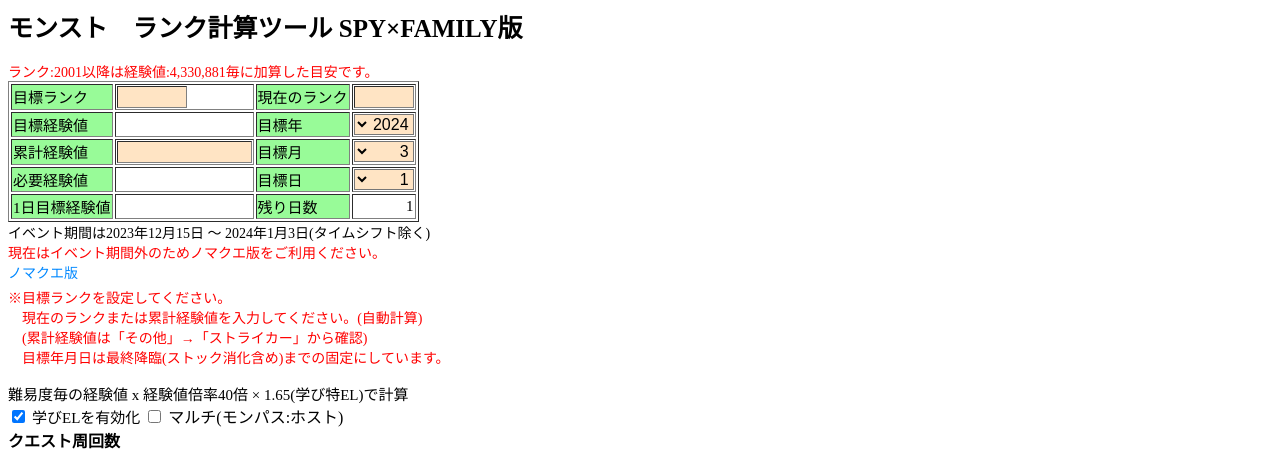
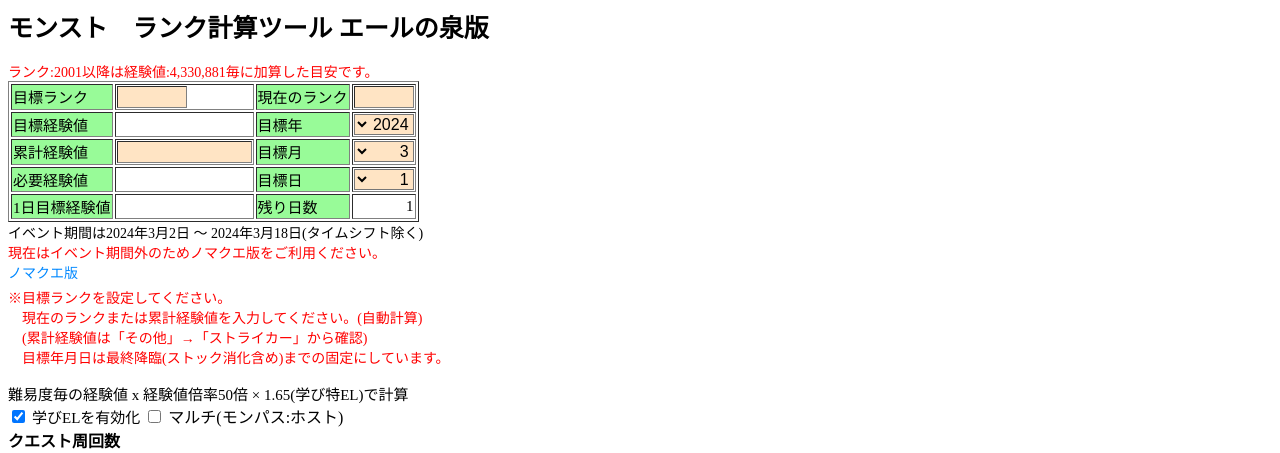
Before and after one commit to ishikoro1994/monsuto_rank_tool_sp, a plain HTML site: page docs/index.html in a window 1280 px wide. Shown: the top 453 px of the page. Drawn offline with nearby package versions, Linux system fonts and the light colour scheme.

Commit message:
エールの泉

```diff
--- a/docs/index.html
+++ b/docs/index.html
@@ -79,7 +79,7 @@
         </style>
     </head>
     <body>
-        <h1 id="head_title">モンスト　ランク計算ツール SPY×FAMILY版</h1>
+        <h1 id="head_title">モンスト　ランク計算ツール エールの泉版</h1>
         <label id="update_msg"></label>
         <label id="over_rank_msg"></label>
         <table border="1" id="main_info">
--- a/docs/js/rank_tool.js
+++ b/docs/js/rank_tool.js
@@ -8,7 +8,7 @@ var baseExp = 0;
 var lapInfoList = [];
 var wakuwaku = 0; // 現在選択されている学び
 const DEFAULT_EXP = 66000;
-const COLLABO_MAG = 40;
+const EVENT_MAG = 50;
 const WAKUWAKU_MANABI = 1.6;
 const WAKUWAKU_MANABI_EL = 1.65;
 const BASE_EXP = 2200;
@@ -50,7 +50,7 @@ $(document).ready(function() {
     var d = new $.Deferred();
 
     wakuwaku = WAKUWAKU_MANABI_EL
-    let baseExpTxt = '難易度毎の経験値 x 経験値倍率40倍 × 1.65(学び特EL)で計算';
+    let baseExpTxt = '難易度毎の経験値 x 経験値倍率' + EVENT_MAG.toString() + '倍 × 1.65(学び特EL)で計算';
 
     $('#base_exp_label_type1').text(baseExpTxt);
     //$('#base_exp_label_type2').text(baseExpTxt);
@@ -76,12 +76,12 @@ $(document).ready(function() {
             $(ID_TARGET_EXP).text(addFigure(calcRankToExp(ID_TARGET_RANK)));
 
             // イベント期間について
-            let yearFrom = 2023;
-            let monthFrom = 12;
-            let dayFrom = 15;
+            let yearFrom = 2024;
+            let monthFrom = 3;
+            let dayFrom = 2;
             let yearTo = 2024;
-            let monthTo = 1;
-            let dayTo = 3;
+            let monthTo = 3;
+            let dayTo = 18;
             let eventFrom = new Date(yearFrom, (monthFrom - 1), dayFrom, 0, 0, 0);
             let eventTo = new Date(yearTo, (monthTo - 1), dayTo);
             let fromTxt = eventFrom.getFullYear() + '年' + (eventFrom.getMonth() + 1) + '月' + eventFrom.getDate() + '日';
@@ -321,8 +321,8 @@ function makeLapInfoArrayList(data) {
     for(var i = 0; i < lapInfoList.length; i++){
         rapInfoArray.push(lapInfoList[i].split(","));
         var expMag = rapInfoArray[i][1];
-        // expMag = Math.ceil(parseFloat(expMag) * parseFloat(rapInfoArray[i][2].replace('なし', '1.0')) * wakuwaku * multiExpMag) * COLLABO_MAG;
-        expMag = Math.ceil(parseFloat(expMag) * parseFloat(rapInfoArray[i][2].replace('なし', '1.0')) * wakuwaku * multiExpMag * COLLABO_MAG);
+        // expMag = Math.ceil(parseFloat(expMag) * parseFloat(rapInfoArray[i][2].replace('なし', '1.0')) * wakuwaku * multiExpMag) * EVENT_MAG;
+        expMag = Math.ceil(parseFloat(expMag) * parseFloat(rapInfoArray[i][2].replace('なし', '1.0')) * wakuwaku * multiExpMag * EVENT_MAG);
         var expMagStr = addFigure(expMag);
         var needExp = $(ID_NEED_EXP).text();
 
```
